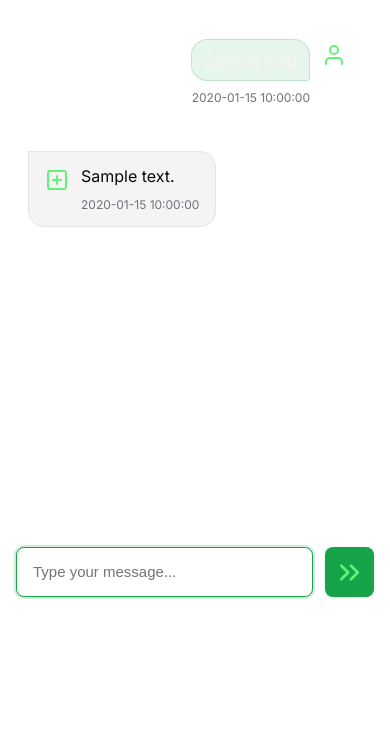
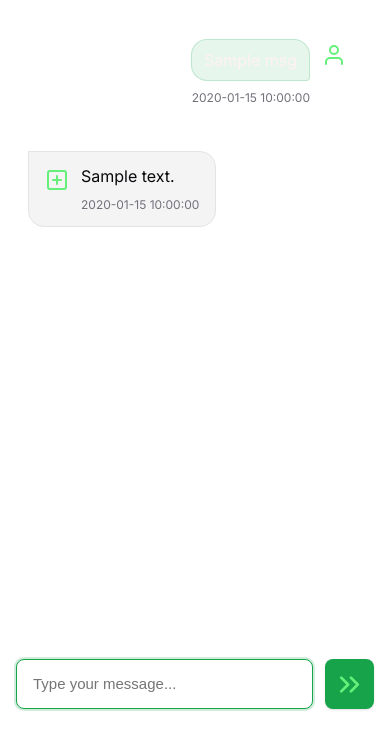
Before and after one commit to shivang1809/TarkikX, a Flask app: template templates/template.html in a window 390 px wide. Shown: the part 96-844 px from the top of the page. Run offline with Flask 3, Linux system fonts and the light colour scheme; the template is opened without the code that fills it: most values are stand-ins (such as "Sample title", 1, 10 or a date in 2020).

Commit message:
Update styles.css

```diff
--- a/static/css/styles.css
+++ b/static/css/styles.css
@@ -357,7 +357,7 @@ main {
 @media (max-width: 640px) {
   .chat-box {
     min-height: 50vh;
-    max-height: calc(100vh - 20rem);
+    max-height: calc(100vh - 13rem);
   }
 
   .user-msg,
```
